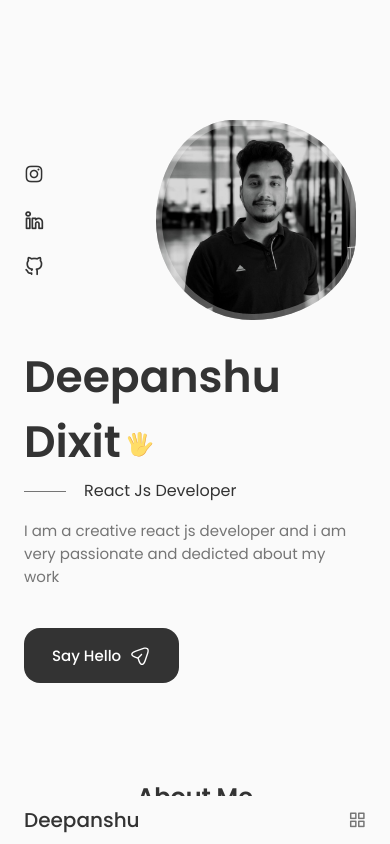
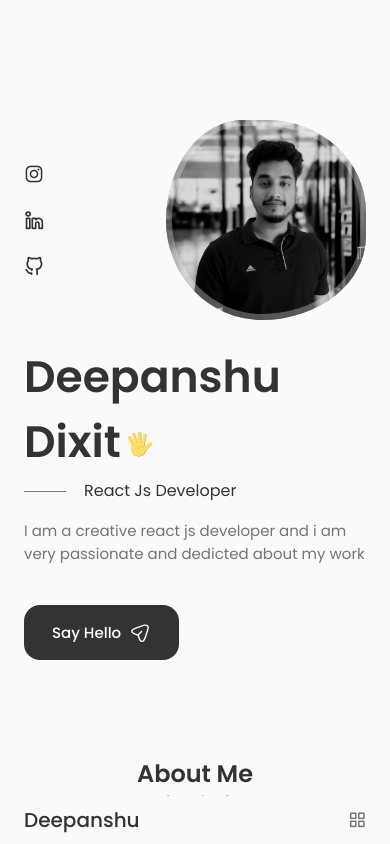
Before and after one commit to Deepanshu1337/p_portfolio, a React (Create React App) app: page / in a window 390 px wide. Shown: the top 844 px of the page. Built offline with nearby package versions, Linux system fonts and the light colour scheme.

Commit message:
updated home img grid

```diff
--- a/src/components/home/home.css
+++ b/src/components/home/home.css
@@ -121,8 +121,8 @@
 
 /* For large devices */
 @media screen and (max-width: 992px) {
-    .home-content {
-        grid-template-columns: 100px repeat(2, 1fr);
+    .home__content {
+        grid-template-columns: repeat(2, 1fr);
         column-gap: 1.25rem;
     }
 
```
